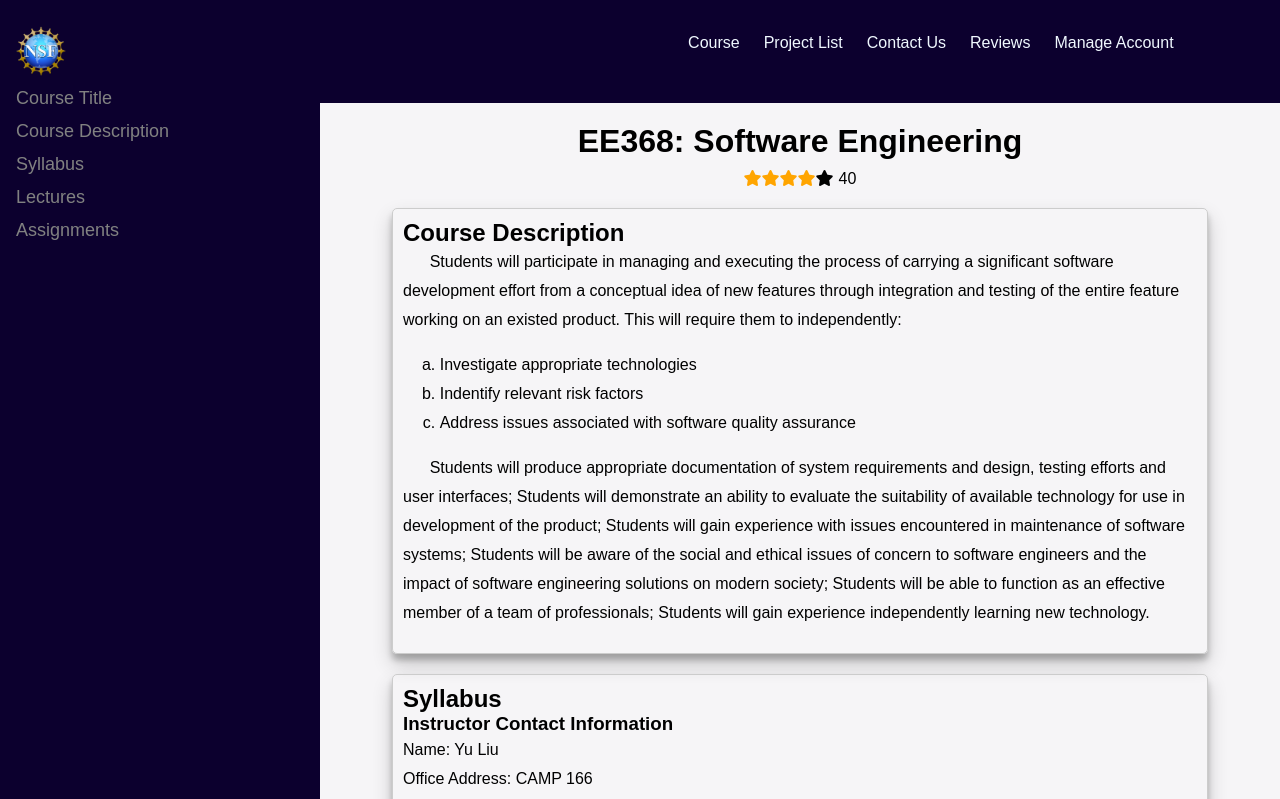
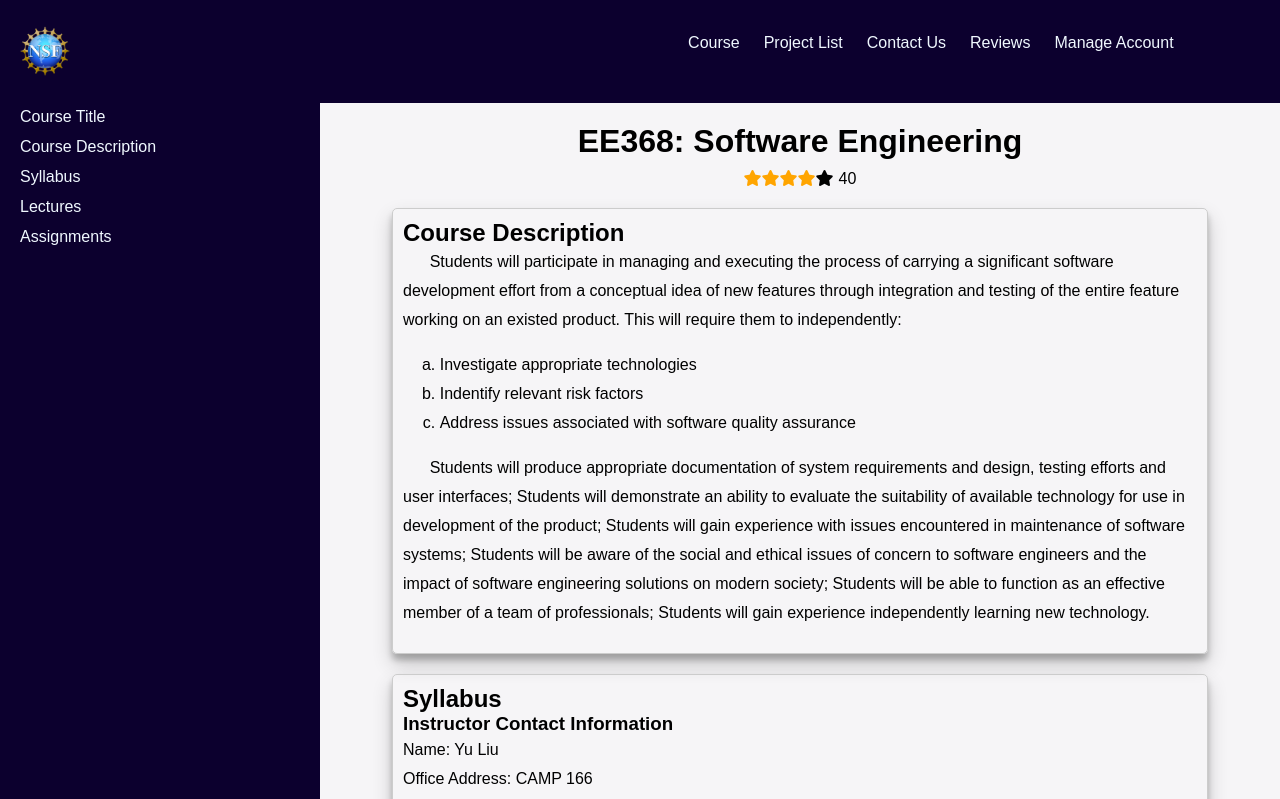
Before and after one commit to KyleighDiSil/NSF-Project-Website, a PHP site: page /pages/course.php in a window 1280 px wide. Shown: the top 799 px of the page. Run offline with PHP 8.4, Linux system fonts and the light colour scheme; a user stored in the database is signed in; data comes from the database, SQL or seed files in the repository; some libraries are stand-ins or nearby versions.

Commit message:
added a nice hover effect over side bar

```diff
--- a/css/course.css
+++ b/css/course.css
@@ -17,17 +17,24 @@
       margin-left: 25%;
   }
 
-  .sidenav a {
-    padding: 6px 8px 6px 16px;
+.sidenav a {
+    padding: 6px 8px 6px 20px;
     text-decoration: none;
-    font-size: 18px;
-    color: #818181;
+    color: aliceblue;
     display: block;
+}
 
-  }
+#course-title{
+    margin-top: 20px;
+}
 
 .sidenav a:hover {
-    color:aliceblue;
+    background: linear-gradient(to left, #36def4, #36def400);
+}
+
+#logo-link{width: fit-content;}
+#logo-link:hover{
+    background: rgb(12, 0, 46);
 }
 
 a{
--- a/pages/course.php
+++ b/pages/course.php
@@ -248,7 +248,7 @@
             </div>
         </div>
         <div class="sidenav">
-                <a class="link" href="../index.php"><img id="logo" src="../images/NSF_logo.png" alt="logo"></a>
+                <a class="link" id="logo-link" href="../index.php"><img id="logo" src="../images/NSF_logo.png" alt="logo"></a>
                 <a class="link" href="#title" id="course-title">Course Title</a>
                 <a class="link" href="#summary">Course Description</a>
                 <a class="link" href="#syllabus-container">Syllabus</a>
```
